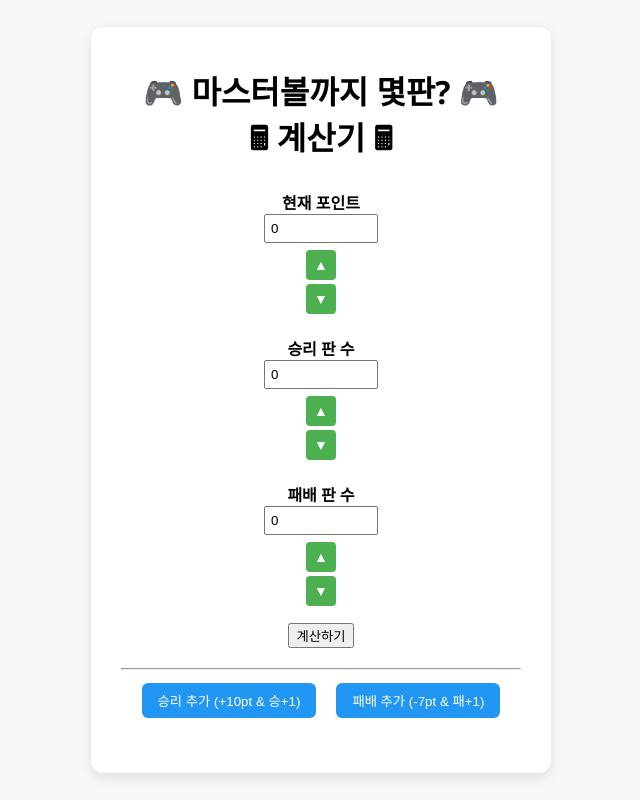
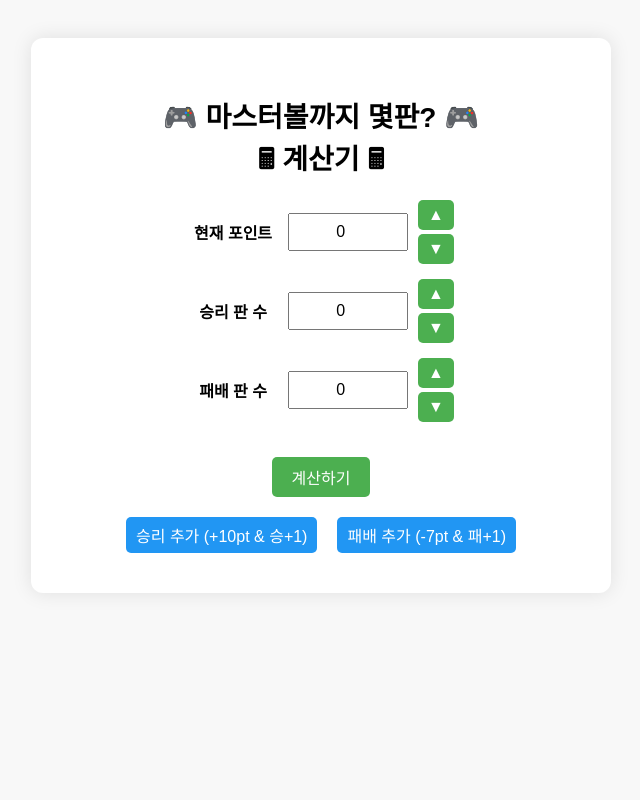
Before and after one commit to Happy-Bees/masterball_calc, a Flask app: page / in a window 1280 px wide. Shown: the whole page, without its empty margins (319-959 px from the left). Run offline with Flask 3, Linux system fonts and the light colour scheme.

Commit message:
UI 정렬 개선: 입력창 옆에 ▲▼ 버튼 정렬

```diff
--- a/templates/index.html
+++ b/templates/index.html
@@ -2,134 +2,149 @@
 <html lang="ko">
 <head>
   <meta charset="UTF-8">
-    <title>마스터볼까지 몇판?</title>
+  <title>마스터볼까지 몇판? 계산기</title>
   <style>
     body {
-            font-family: 'Segoe UI', sans-serif;
-            background-color: #f7f7f7;
-            margin: 0;
-            padding: 0;
+      font-family: sans-serif;
+      background-color: #f8f8f8;
+      text-align: center;
+      padding: 30px;
+    }
+
+    .container {
+      background-color: white;
+      border-radius: 12px;
+      padding: 40px;
+      max-width: 500px;
+      margin: auto;
+      box-shadow: 0 0 20px rgba(0, 0, 0, 0.1);
+    }
+
+    h1 {
+      font-size: 28px;
+      line-height: 1.5;
+    }
+
+    .input-row {
+      display: flex;
+      align-items: center;
+      justify-content: center;
+      margin: 15px 0;
+      gap: 10px;
+    }
+
+    .input-row label {
+      font-weight: bold;
+      min-width: 90px;
+    }
+
+    .input-row input {
+      padding: 8px;
+      width: 100px;
+      font-size: 16px;
+      text-align: center;
+    }
+
+    .button-group {
+      display: flex;
+      flex-direction: column;
+      gap: 4px;
+    }
+
+    .button-group button,
+    .main-buttons button {
+      padding: 6px 10px;
+      font-size: 16px;
+      border: none;
+      border-radius: 5px;
+      cursor: pointer;
+      background-color: #4CAF50;
+      color: white;
+    }
+
+    .main-buttons {
+      margin-top: 20px;
       display: flex;
       justify-content: center;
-            align-items: center;
-            height: 100vh;
+      gap: 20px;
     }
-        .container {
-            background: white;
-            padding: 30px;
-            border-radius: 12px;
-            box-shadow: 0 4px 12px rgba(0, 0, 0, 0.1);
-            width: 400px;
-            text-align: center;
+
+    .main-buttons button {
+      background-color: #2196F3;
     }
-        h1, h2, h3 {
-            margin: 10px 0;
+
+    .submit-button {
+      margin-top: 20px;
+      padding: 8px 20px;
+      font-size: 16px;
+      background-color: #4CAF50;
+      color: white;
+      border: none;
+      border-radius: 5px;
+      cursor: pointer;
     }
-        form {
-            margin-bottom: 20px;
-        }
-        label {
-            display: block;
-            margin-top: 20px;
+
+    .result {
+      margin-top: 30px;
+      font-size: 18px;
       font-weight: bold;
     }
-        .input-block {
-            margin-bottom: 15px;
+
+    .error {
+      color: red;
+      margin-top: 20px;
     }
-        input[type="number"] {
-            width: 100px;
-            padding: 5px;
-            margin-bottom: 5px;
-        }
-        .arrow-controls {
-            display: flex;
-            flex-direction: column;
-            justify-content: center;
-            align-items: center;
-            margin-bottom: 10px;
-        }
-        .arrow-btn {
-            font-size: 14px;
-            width: 30px;
-            height: 30px;
-            margin: 2px;
-            border: none;
-            border-radius: 4px;
-            background-color: #4CAF50;
-            color: white;
-            cursor: pointer;
-        }
-        .arrow-btn:hover {
-            background-color: #45a049;
-        }
-        .secondary-btn {
-            background-color: #2196F3;
-            padding: 8px 16px;
-            border: none;
-            border-radius: 6px;
-            color: white;
-            cursor: pointer;
-            margin: 5px;
-        }
-        .secondary-btn:hover {
-            background-color: #1976D2;
-        }
-        .inline-buttons {
-            display: flex;
-            justify-content: center;
-            gap: 10px;
-        }
+
   </style>
 </head>
 <body>
   <div class="container">
     <h1>🎮 마스터볼까지 몇판? 🎮<br>🖩 계산기 🖩</h1>
+
     <form method="POST">
-            <div class="input-block">
+      <div class="input-row">
         <label>현재 포인트</label>
-                <input type="number" name="current" value="{{ current }}" required>
-                <div class="arrow-controls">
-                    <button class="arrow-btn" type="submit" name="adjust" value="current-1">▲</button>
-                    <button class="arrow-btn" type="submit" name="adjust" value="current+1">▼</button>
+        <input type="number" name="current" value="{{ current }}">
+        <div class="button-group">
+          <button name="adjust" value="current+1">▲</button>
+          <button name="adjust" value="current-1">▼</button>
         </div>
       </div>
 
-            <div class="input-block">
+      <div class="input-row">
         <label>승리 판 수</label>
-                <input type="number" name="win" value="{{ win }}" required>
-                <div class="arrow-controls">
-                    <button class="arrow-btn" type="submit" name="adjust" value="win-1">▲</button>
-                    <button class="arrow-btn" type="submit" name="adjust" value="win+1">▼</button>
+        <input type="number" name="win" value="{{ win }}">
+        <div class="button-group">
+          <button name="adjust" value="win+1">▲</button>
+          <button name="adjust" value="win-1">▼</button>
         </div>
       </div>
 
-            <div class="input-block">
+      <div class="input-row">
         <label>패배 판 수</label>
-                <input type="number" name="lose" value="{{ lose }}" required>
-                <div class="arrow-controls">
-                    <button class="arrow-btn" type="submit" name="adjust" value="lose-1">▲</button>
-                    <button class="arrow-btn" type="submit" name="adjust" value="lose+1">▼</button>
+        <input type="number" name="lose" value="{{ lose }}">
+        <div class="button-group">
+          <button name="adjust" value="lose+1">▲</button>
+          <button name="adjust" value="lose-1">▼</button>
         </div>
       </div>
 
-            <button type="submit">계산하기</button>
+      <button class="submit-button" type="submit">계산하기</button>
+
+      <div class="main-buttons">
+        <button name="adjust" value="win-btn">승리 추가 (+10pt & 승+1)</button>
+        <button name="adjust" value="lose-btn">패배 추가 (-7pt & 패+1)</button>
+      </div>
     </form>
 
     {% if result %}
-            <h2>마스터볼까지의 기대 판 수</h2>
-            <h3>{{ result }} 판 (승률: {{ rate | round(2) }}%)</h3>
+      <div class="result">
+        마스터볼까지의 기대 판 수: {{ result }}판<br>
+        (승률: {{ "%.2f"|format(rate) }}%)
+      </div>
     {% elif error %}
-            <h3>{{ error }}</h3>
+      <div class="error">{{ error }}</div>
     {% endif %}
-
-        <hr>
-        <form method="POST" class="inline-buttons">
-            <input type="hidden" name="current" value="{{ current }}">
-            <input type="hidden" name="win" value="{{ win }}">
-            <input type="hidden" name="lose" value="{{ lose }}">
-            <button class="secondary-btn" type="submit" name="adjust" value="win-btn">승리 추가 (+10pt & 승+1)</button>
-            <button class="secondary-btn" type="submit" name="adjust" value="lose-btn">패배 추가 (-7pt & 패+1)</button>
-        </form>
   </div>
 </body>
 </html>
```
Lines whose indentation alone changed are shown as unchanged.
